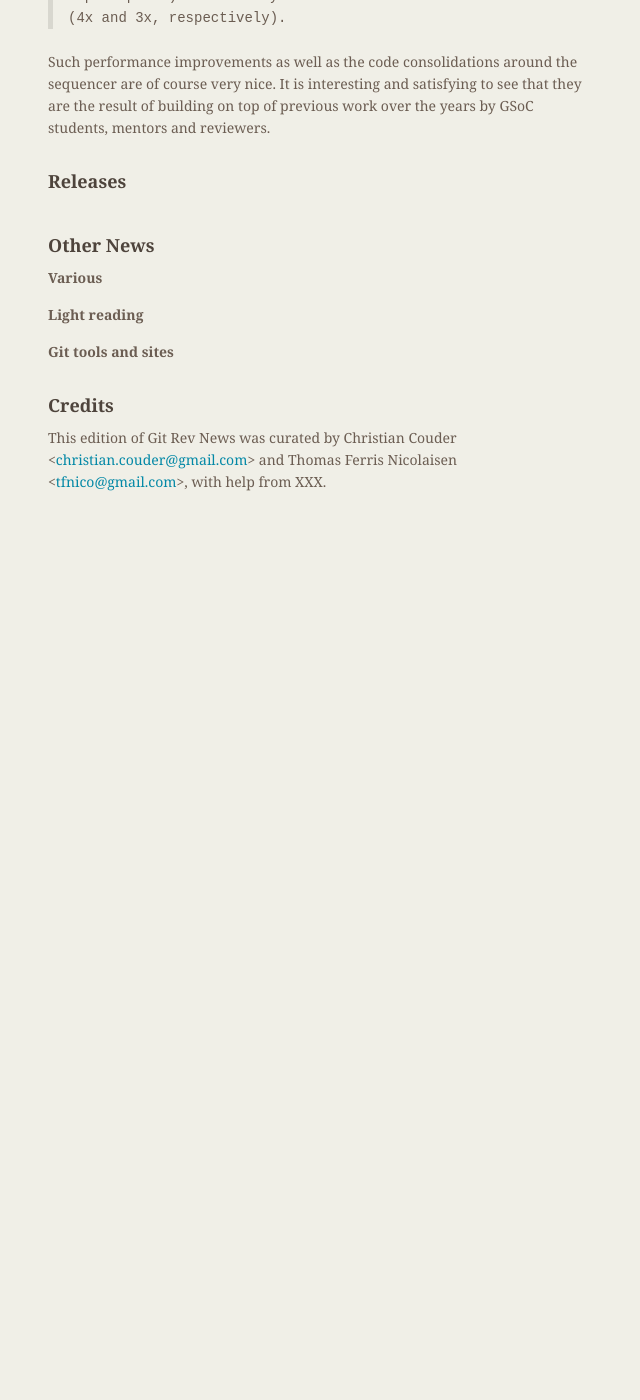
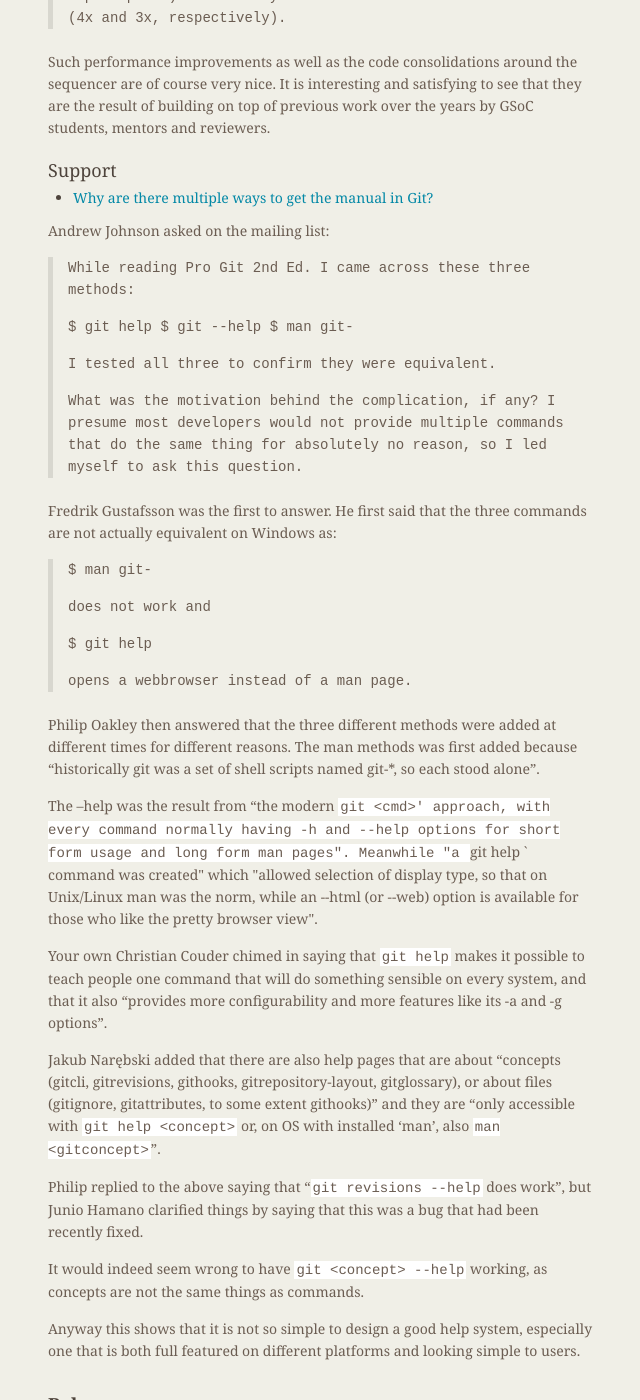
Before and after one commit to git/git.github.io, a Jekyll site: the page built from rev_news/drafts/edition-20.md, in a window 1280 px wide and 1400 px high, scrolled down 2011 px. Shown: the whole window, without its empty margins (486-1126 px from the left). Built offline with Jekyll 4.4.1, drawn with Linux system fonts in a browser that asks for light colours; before the commit the page ends 2519 px from its top, so only the background shows below that.

Commit message:
rn-20: add article about the help system

```diff
--- a/rev_news/drafts/edition-20.md
+++ b/rev_news/drafts/edition-20.md
@@ -125,9 +125,69 @@ satisfying to see that they are the result of building on top of
 previous work over the years by GSoC students, mentors and reviewers.
 
 
-<!---
 ### Support
--->
+
+* [Why are there multiple ways to get the manual in Git?](https://public-inbox.org/git/CAM_5GX48gDAZSvAWnxO5n8uhYf8vmfAJ88_31_ewsQxyPfF7iA@mail.gmail.com/)
+
+Andrew Johnson asked on the mailing list:
+
+> While reading Pro Git 2nd Ed. I came across these three methods:
+>
+> $ git help <verb>
+> $ git <verb> --help
+> $ man git-<verb>
+>
+> I tested all three to confirm they were equivalent.
+>
+> What was the motivation behind the complication, if any? I presume
+> most developers would not provide multiple commands that do the same
+> thing for absolutely no reason, so I led myself to ask this question.
+
+Fredrik Gustafsson was the first to answer. He first said that the
+three commands are not actually equivalent on Windows as:
+
+> $ man git-<verb>
+>
+> does not work and
+>
+> $ git help <verb>
+>
+> opens a webbrowser instead of a man page.
+
+Philip Oakley then answered that the three different methods were
+added at different times for different reasons. The man methods was
+first added because "historically git was a set of shell scripts named
+git-*, so each stood alone".
+
+The --help was the result from "the modern `git <cmd>' approach, with
+every command normally having -h and --help options for short form
+usage and long form man pages". Meanwhile "a `git help <cmd>` command
+was created" which "allowed selection of display type, so that on
+Unix/Linux man was the norm, while an --html (or --web) option is
+available for those who like the pretty browser view".
+
+Your own Christian Couder chimed in saying that `git help` makes it
+possible to teach people one command that will do something sensible
+on every system, and that it also "provides more configurability and
+more features like its -a and -g options".
+
+Jakub Narębski added that there are also help pages that are about
+"concepts (gitcli, gitrevisions, githooks, gitrepository-layout,
+gitglossary), or about files (gitignore, gitattributes, to some extent
+githooks)" and they are "only accessible with `git help <concept>` or,
+on OS with installed 'man', also `man <gitconcept>`".
+
+Philip replied to the above saying that "`git revisions --help` does
+work", but Junio Hamano clarified things by saying that this was a bug
+that had been recently fixed.
+
+It would indeed seem wrong to have `git <concept> --help` working, as
+concepts are not the same things as commands.
+
+Anyway this shows that it is not so simple to design a good help
+system, especially one that is both full featured on different
+platforms and looking simple to users.
+
 
 ## Releases
 
```
